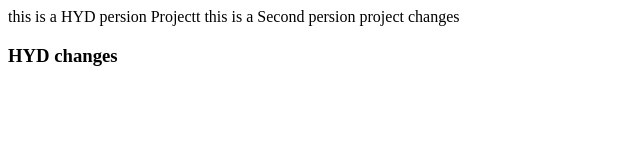
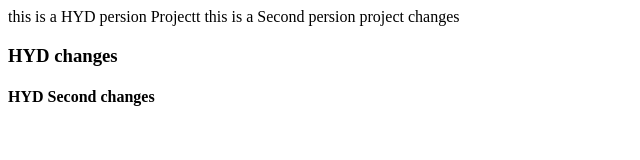
Before and after one commit to Ravitejatorrikonda/65r-Hyd-project, a plain HTML site: page index.html in a window 1280 px wide. Shown: the whole page, without its empty margins (0-640 px from the left). Drawn offline with Linux system fonts and the light colour scheme.

Commit message:
Hyd-2 changes

```diff
--- a/index.html
+++ b/index.html
@@ -9,5 +9,6 @@
     this is a HYD persion Projectt
     this is a Second persion project changes
     <h3>HYD  changes</h3>
+    <h4>HYD Second changes</h4>
 </body>
 </html>
```
